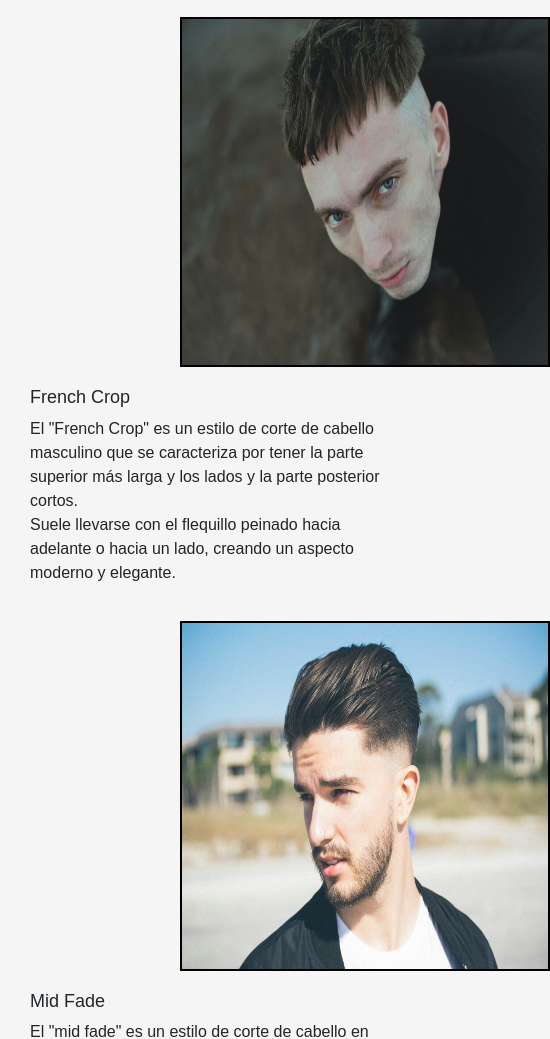
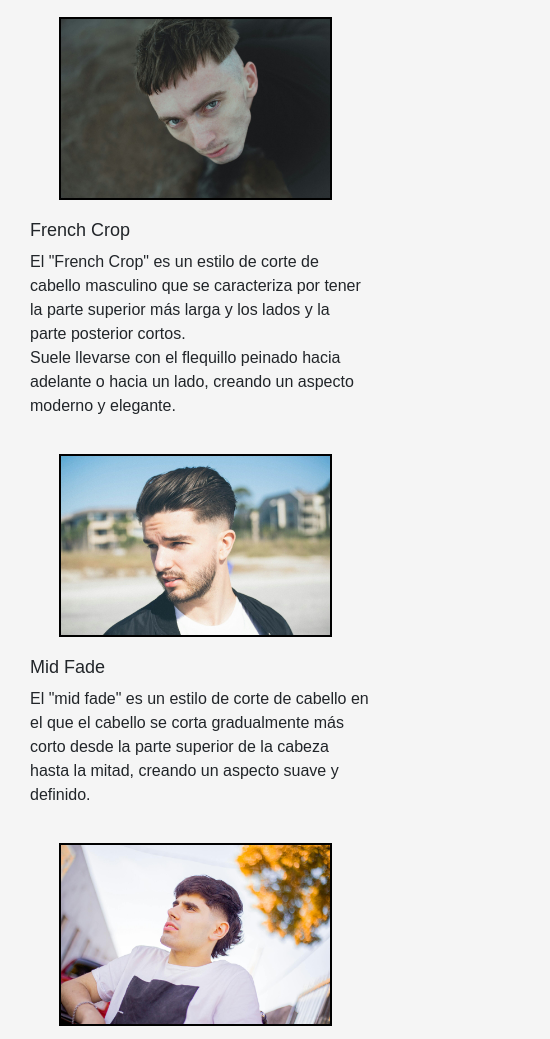
Before and after one commit to GimenezR04/Tercer-preentrega, a plain HTML site: page pages/trabajos.html in a window 390 px wide. Shown: the part 63-1102 px from the top of the page, 550 px wide, since content can reach past the window. Drawn offline with nearby package versions, Linux system fonts and the light colour scheme.

Commit message:
arreglos de paginas responsive,locales,trabajos,contactanos

```diff
--- a/css/_contactanos.scss
+++ b/css/_contactanos.scss
@@ -120,6 +120,13 @@ text-decoration: underline;
  }
 }
 
+@media(max-width:411px){
+    .contactanos1{
+        width: 100%;
+
+    }
+}
+
 
 
 
--- a/css/_locales.scss
+++ b/css/_locales.scss
@@ -60,9 +60,24 @@ width: 50%;
 }
 .iframe{
     width: 100%;
-    height: 450px;
+    height: 500px;
+}
+h3{
+    width: 100%;
 }
 
+@media(max-width:800px){
+    .locales{
+        width: 100%;
+    }
+    .locales1{
+        flex-direction: column;
+        width: 100%;
+    }
+
+
+
+}
 /*Fin Locales*/
 
 .footer1{
--- a/css/_trabajos.scss
+++ b/css/_trabajos.scss
@@ -156,188 +156,33 @@ $font-family-t:system-ui, -apple-system, BlinkMacSystemFont, 'Segoe UI', Roboto,
     font-size: 25px;
 }
 
-/*Media trabajos*/
 
-/*1000px*/
 @media (max-width: 1000px){
     .imagenes-trabajos{
         flex-direction: column;
+        justify-content: center;
+        align-items: center;
 
     }
     .cont-titulo{
         margin-top: 10px;
-        margin-left: 50px;
         margin-right: 20px;
-
     }
-
-    .img-trabajos1{
-        width: 600px;
-        height: 400px;
+    .img-trabajos{
+        width: 70%;
+        height: auto;
         border: $border;
         margin-top: 20px;
         margin-bottom: 10px;
-        margin-left: 180px;
-    }
 
-}
-
-@media (max-width: 1000px)
-{
-    .imagenes-trabajos2{
-        flex-direction: column;
-
-    }
-    .cont-titulo2{
-        margin-top: 10px;
-        margin-left: 50px;
-        margin-right: 20px;
-    }
-
-    .img-trabajos2{
-        width: 600px;
-        height: 400px;
-        border:$border;
-        margin-top: 20px;
-        margin-bottom: 10px;
-        margin-left: 180px;
-    }
-}
-
-
-@media (max-width: 1000px){
-    .imagenes-trabajos3{
-        flex-direction: column;
-
-    }
-    .cont-titulo3{
-        margin-top: 10px;
-        margin-left: 50px;
-        margin-right: 20px;
-    }
-    .img-trabajos3{
-        width: 600px;
-        height: 400px;
-        border: $border;
-        margin-top: 20px;
-        margin-bottom: 10px;
-        margin-left: 180px;
     }
 }
 /*fin 1000px*/
 
-/*800px*/
-@media (max-width: 800px){
-.imagenes-trabajos{
-    flex-direction: column;
-}
-.cont-titulo{
-    margin-top: 10px;
-    margin-left: 40px;
-    margin-right: 10px;
-}
-.img-trabajos1{
-    width: 450px;
-    height: 350px;
-    border: $border;
 
-}
 
-}
 
-@media (max-width: 800px){
-    .imagenes-trabajos2{
-        flex-direction: column;
-    }
 
-    .cont-titulo2{
-        margin-top: 10px;
-        margin-left: 40px;
-        margin-right: 10px;
-    }
-    .img-trabajos2{
-        width: 450px;
-        height: 350px;
-        border:$border;
-
-    }
-}
-
-    @media (max-width: 800px){
-        .imagenes-trabajos{
-            flex-direction: column;
-        }
-
-        .cont-titulo3{
-            margin-top: 10px;
-            margin-left: 40px;
-            margin-right: 10px;
-        }
-        .img-trabajos3{
-            width: 450px;
-            height: 350px;
-            border: $border;
-
-        }
-}
-/*fin 800px*/
-
-/*700px*/
-
-@media (max-width: 700px){
-    .imagenes-trabajos{
-        flex-direction: column;
-    }
-    .cont-titulo{
-        margin-top: 10px;
-        margin-left: 30px;
-        margin-right: 10px;
-    }
-    .img-trabajos1{
-        width: 370px;
-        height: 350px;
-        border: $border;
-
-    }
-}
-
-@media (max-width: 700px){
-    .imagenes-trabajos2{
-        flex-direction: column;
-    }
-
-    .cont-titulo2{
-        margin-top: 10px;
-        margin-left: 30px;
-        margin-right: 10px;
-    }
-    .img-trabajos2{
-        width: 370px;
-        height: 350px;
-        border: $border;
-
-    }
-}
-
-@media (max-width: 700px){
-    .imagenes-trabajos{
-        flex-direction: column;
-    }
-
-    .cont-titulo3{
-        margin-top: 10px;
-        margin-left: 30px;
-        margin-right: 10px;
-    }
-    .img-trabajos3{
-        width: 370px;
-        height: 350px;
-        border: $border;
-
-    }
-}
-
-/*fin 700px*/
 
 
 /*fin media trabajos*/
--- a/css/estilos.scss
+++ b/css/estilos.scss
@@ -25,13 +25,7 @@ $hover2:blue;
 $font-family-p:Arial, Helvetica, sans-serif;
 $font-family-t:system-ui, -apple-system, BlinkMacSystemFont, 'Segoe UI', Roboto, Oxygen, Ubuntu, Cantarell, 'Open Sans', 'Helvetica Neue', sans-serif;
 
-.footer1 {
-    text-align: center;
-    border: $border;
-    background-color:$back-color;
-    margin-top: 30px;
 
-}
 .icono{
     color:black;
     font-size: 25px;
--- a/pages/trabajos.html
+++ b/pages/trabajos.html
@@ -49,25 +49,25 @@
 
 <div class="contenedor-trabajos">
     <div class="imagenes-trabajos">
-            <img class="img-trabajos1" src=" ../Image/imagen-trabajos2.jpg" alt="">
+            <img class="img-trabajos" src=" ../Image/imagen-trabajos2.jpg" alt="">
         <div class="cont-titulo">
             <h1 class="titulo-french">French Crop</h1>
             <p class="parrafo-french">
             El "French Crop" es un estilo de corte de cabello masculino que se caracteriza por tener la parte superior más larga y los lados y la parte posterior cortos. <br> Suele llevarse con el flequillo peinado hacia adelante o hacia un lado, creando un aspecto moderno y elegante.</p>
         </div>
     </div>
-    <div class="imagenes-trabajos2">
-        <img class="img-trabajos2" src="../Image/imagenes-trabajos.jpg" alt="">
-        <div class="cont-titulo2">
+    <div class="imagenes-trabajos">
+        <img class="img-trabajos" src="../Image/imagenes-trabajos.jpg" alt="">
+        <div class="cont-titulo">
             <h1 class="titulo-midfade">Mid Fade</h1>
                 <p class="parrafo-midfade">El "mid fade" es un estilo de corte de cabello en el que el cabello se corta gradualmente más corto desde la parte superior de la cabeza hasta la mitad, creando un aspecto suave y definido. </p>
 
         </div>
 
     </div>
-    <div class="imagenes-trabajos3">
-        <img class="img-trabajos3" src="../Image/imagen-trabajos3.jpg" alt="">
-    <div class="cont-titulo3">
+    <div class="imagenes-trabajos">
+        <img class="img-trabajos" src="../Image/imagen-trabajos3.jpg" alt="">
+    <div class="cont-titulo">
          <h1 class="titulo-cresta">Cresta</h1>
          <p class="parrafo-cresta"> Una cresta es un estilo de peinado en el que una sección de cabello, típicamente en la parte superior de la cabeza, se deja más larga que el resto y se peina hacia arriba o hacia atrás para crear una forma distintiva y elevada.</p>
     </div>
@@ -102,7 +102,8 @@
     <!--fin Footer-->
 
 
-    <script>src="https://cdn.jsdelivr.net/npm/bootstrap@5.3.3/dist/js/bootstrap.bundle.min.js"</script>
+    <script src="https://cdn.jsdelivr.net/npm/bootstrap@5.3.3/dist/js/bootstrap.min.js" integrity="sha384-0pUGZvbkm6XF6gxjEnlmuGrJXVbNuzT9qBBavbLwCsOGabYfZo0T0to5eqruptLy" crossorigin="anonymous"></script>
 
-
-</div></body></html>
+</div>
+</body>
+</html>
```
Also changed, not shown: pages/contactanos.html (+1 -1 lines), pages/locales.html (+9 -9 lines), pages/nosotros.html (+1 -1 lines), css/estilos.css, 1 other file.
